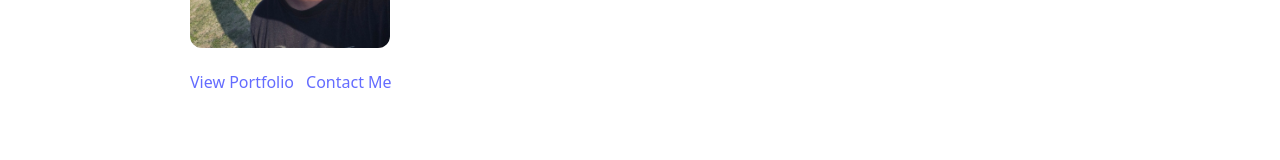
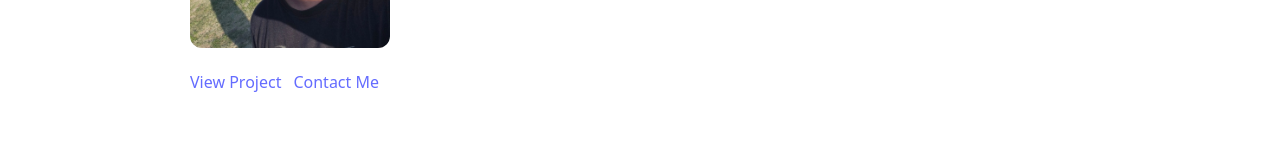
Before and after one commit to isaiahurquilla/Portfolio, a React (Vite) app: page / in a window 1280 px wide. Shown: the part 472-632 px from the top of the page. Built offline with nearby package versions, Linux system fonts and the light colour scheme.

Commit message:
Changing Title

```diff
--- a/src/pages/Home.jsx
+++ b/src/pages/Home.jsx
@@ -24,7 +24,7 @@ export default function Home() {
       </div>
 
       <div style={{ marginTop: "1rem", display: "flex", gap: "0.75rem" }}>
-        <Link to="/portfolio">View Portfolio</Link>
+        <Link to="/portfolio">View Project</Link>
         <Link to="/contact">Contact Me</Link>
       </div>
     </section>
--- a/src/pages/Portfolio.jsx
+++ b/src/pages/Portfolio.jsx
@@ -4,7 +4,7 @@ import { projects } from "../data/projects";
 export default function Portfolio() {
   return (
     <section className="page">
-      <h1>Portfolio</h1>
+      <h1>Projects</h1>
       <p className="muted">
         A selection of projects I’ve built in mobile development, web
         development, and software systems.
```
